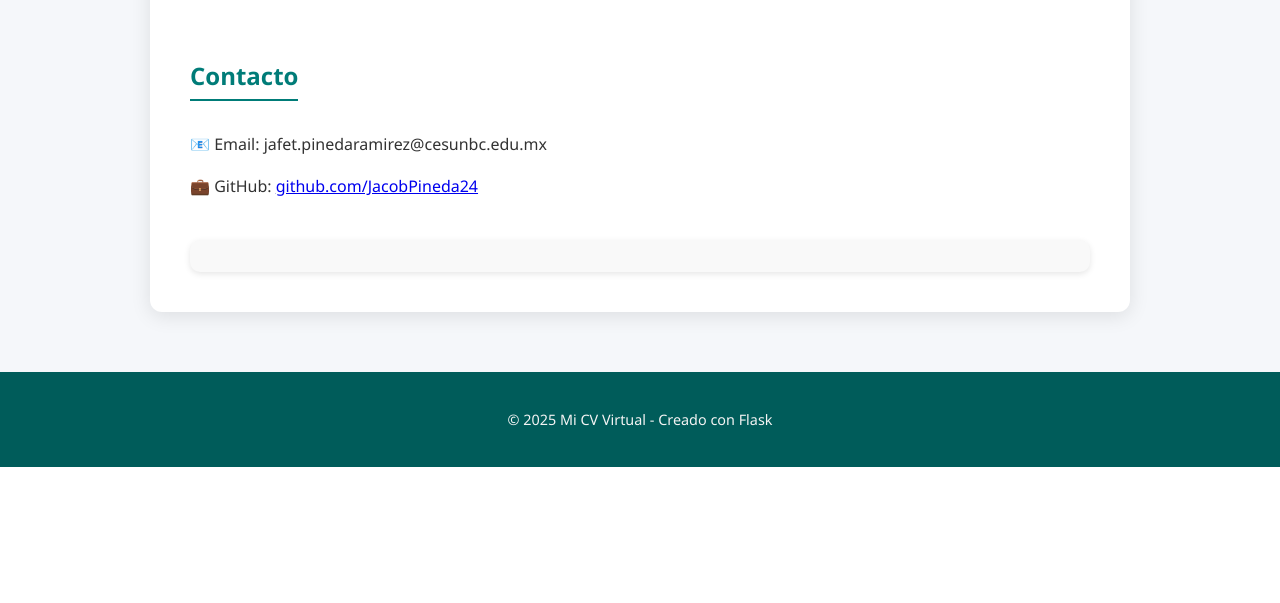
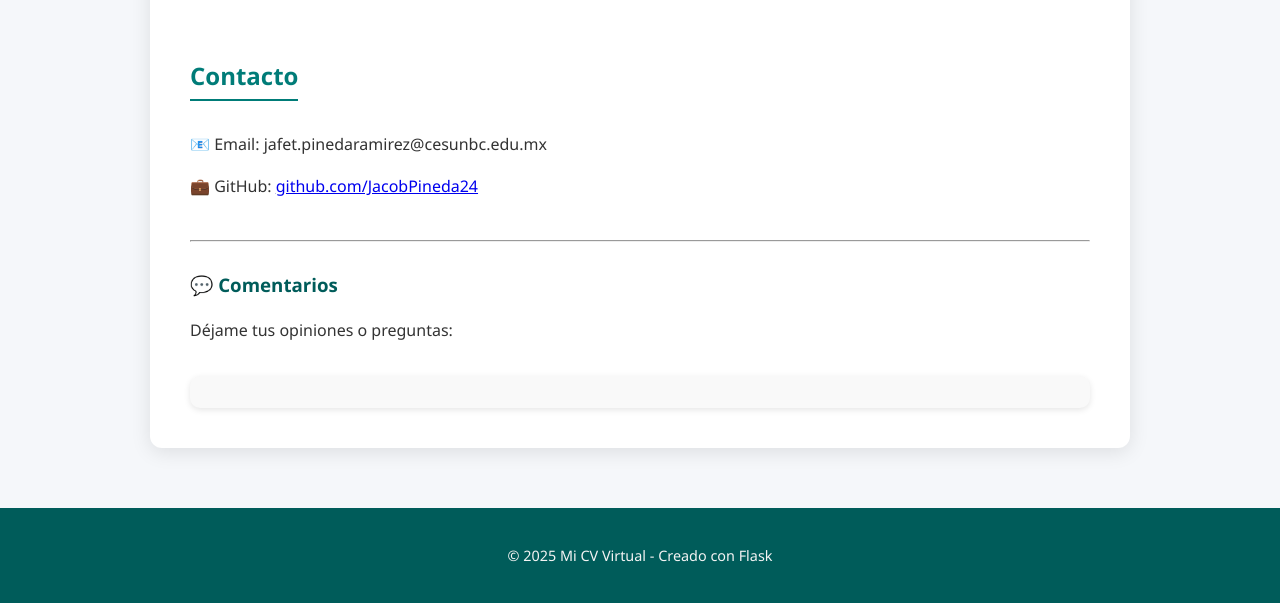
Before and after one commit to JacobPineda24/cv_virtual, a Flask app: page / in a window 1280 px wide. Shown: the part 945-1548 px from the top of the page. Before the commit the page ends 1412 px from the top, so only its background shows below. Run offline with Flask 3, Linux system fonts and the light colour scheme; some libraries are stand-ins or nearby versions.

Commit message:
Add comments section to index.html
Added a comments section for user feedback.

```diff
--- a/templates/index.html
+++ b/templates/index.html
@@ -30,6 +30,10 @@
     <p>💼 GitHub: <a href="https://github.com/" target="_blank">github.com/JacobPineda24</a></p>
 </section>
 
+<hr>
+
+<h3>💬 Comentarios</h3>
+<p>Déjame tus opiniones o preguntas:</p>
 <div class="fb-comments"
      data-href="https://cv-virtual.onrender.com"
      data-width="100%"
```
